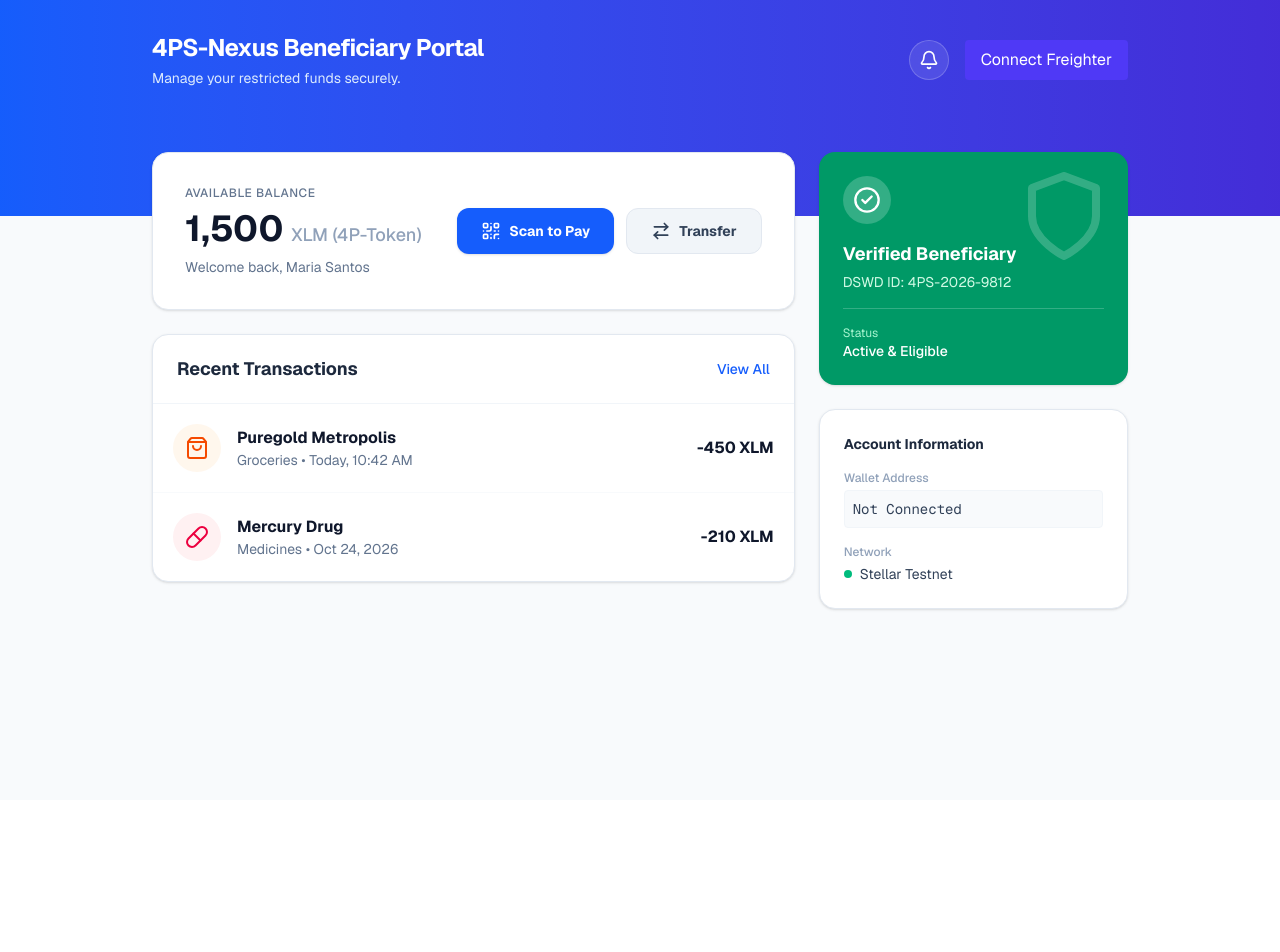
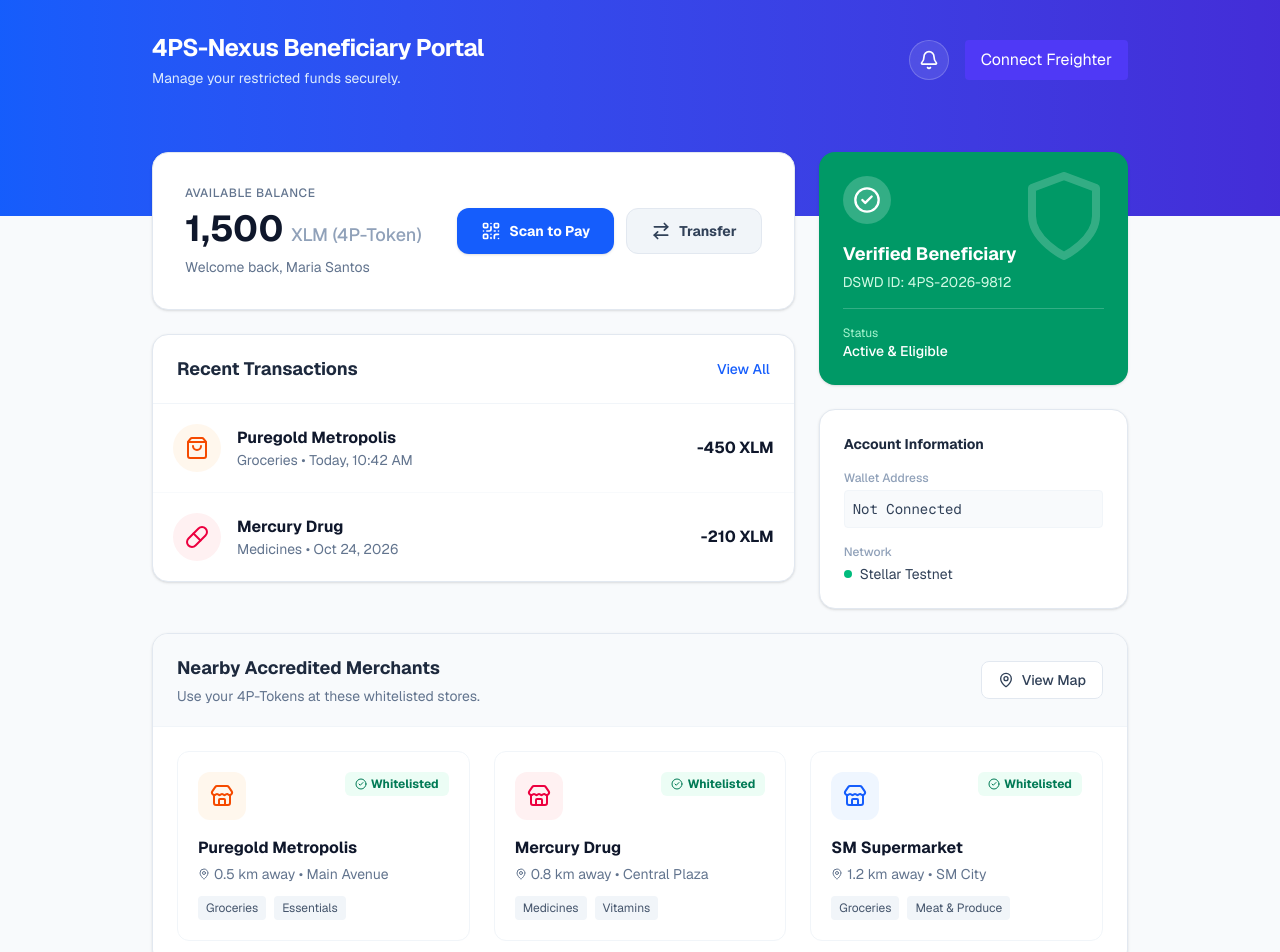
Before and after one commit to Dranyl-23/4PS-Nexus, a Next.js app in the folder web/: page /beneficiary in a window 1280 px wide. Shown: the top 952 px of the page. Before the commit the page ends 800 px from the top, so only its background shows below. Built offline with nearby package versions, Linux system fonts and the light colour scheme.

Commit message:
Add Accredited Merchants Directory to Beneficiary Portal

```diff
--- a/web/src/app/beneficiary/page.tsx
+++ b/web/src/app/beneficiary/page.tsx
@@ -1,5 +1,5 @@
 'use client';
-import { QrCode, ArrowRightLeft, History, ShoppingBag, Pill, Bell, CheckCircle2 } from 'lucide-react';
+import { QrCode, ArrowRightLeft, History, ShoppingBag, Pill, Bell, CheckCircle2, MapPin, Store } from 'lucide-react';
 import ConnectWallet from '@/components/ConnectWallet';
 import { useWalletContext } from '@/components/WalletProvider';
 import { useState } from 'react';
@@ -145,6 +145,83 @@ export default function BeneficiaryApp() {
 
           </div>
         </div>
+
+        {/* Accredited Merchants Directory */}
+        <div className="mt-6 bg-white rounded-2xl shadow-sm border border-slate-200 overflow-hidden">
+          <div className="px-6 py-5 border-b border-slate-100 flex justify-between items-center bg-slate-50">
+            <div>
+              <h2 className="text-lg font-bold text-slate-800">Nearby Accredited Merchants</h2>
+              <p className="text-sm text-slate-500 mt-1">Use your 4P-Tokens at these whitelisted stores.</p>
+            </div>
+            <button className="px-4 py-2 bg-white border border-slate-200 text-slate-700 rounded-lg text-sm font-medium hover:bg-slate-50 transition-colors flex items-center gap-2">
+              <MapPin className="w-4 h-4" /> View Map
+            </button>
+          </div>
+          <div className="p-6 grid grid-cols-1 sm:grid-cols-2 lg:grid-cols-3 gap-6">
+
+            {/* Merchant 1 */}
+            <div className="border border-slate-100 rounded-xl p-5 hover:border-blue-200 hover:shadow-md transition-all cursor-pointer group">
+              <div className="flex items-start justify-between mb-4">
+                <div className="w-12 h-12 bg-orange-50 text-orange-600 rounded-xl flex items-center justify-center group-hover:bg-orange-100 transition-colors">
+                  <Store className="w-6 h-6" />
+                </div>
+                <span className="bg-emerald-50 text-emerald-700 text-xs font-bold px-2.5 py-1 rounded-md flex items-center gap-1">
+                  <CheckCircle2 className="w-3 h-3" /> Whitelisted
+                </span>
+              </div>
+              <h3 className="font-bold text-slate-900 mb-1">Puregold Metropolis</h3>
+              <p className="text-sm text-slate-500 mb-3 flex items-center gap-1">
+                <MapPin className="w-3 h-3" /> 0.5 km away • Main Avenue
+              </p>
+              <div className="flex flex-wrap gap-2">
+                <span className="text-xs bg-slate-100 text-slate-600 px-2 py-1 rounded">Groceries</span>
+                <span className="text-xs bg-slate-100 text-slate-600 px-2 py-1 rounded">Essentials</span>
+              </div>
+            </div>
+
+            {/* Merchant 2 */}
+            <div className="border border-slate-100 rounded-xl p-5 hover:border-blue-200 hover:shadow-md transition-all cursor-pointer group">
+              <div className="flex items-start justify-between mb-4">
+                <div className="w-12 h-12 bg-rose-50 text-rose-600 rounded-xl flex items-center justify-center group-hover:bg-rose-100 transition-colors">
+                  <Store className="w-6 h-6" />
+                </div>
+                <span className="bg-emerald-50 text-emerald-700 text-xs font-bold px-2.5 py-1 rounded-md flex items-center gap-1">
+                  <CheckCircle2 className="w-3 h-3" /> Whitelisted
+                </span>
+              </div>
+              <h3 className="font-bold text-slate-900 mb-1">Mercury Drug</h3>
+              <p className="text-sm text-slate-500 mb-3 flex items-center gap-1">
+                <MapPin className="w-3 h-3" /> 0.8 km away • Central Plaza
+              </p>
+              <div className="flex flex-wrap gap-2">
+                <span className="text-xs bg-slate-100 text-slate-600 px-2 py-1 rounded">Medicines</span>
+                <span className="text-xs bg-slate-100 text-slate-600 px-2 py-1 rounded">Vitamins</span>
+              </div>
+            </div>
+
+            {/* Merchant 3 */}
+            <div className="border border-slate-100 rounded-xl p-5 hover:border-blue-200 hover:shadow-md transition-all cursor-pointer group">
+              <div className="flex items-start justify-between mb-4">
+                <div className="w-12 h-12 bg-blue-50 text-blue-600 rounded-xl flex items-center justify-center group-hover:bg-blue-100 transition-colors">
+                  <Store className="w-6 h-6" />
+                </div>
+                <span className="bg-emerald-50 text-emerald-700 text-xs font-bold px-2.5 py-1 rounded-md flex items-center gap-1">
+                  <CheckCircle2 className="w-3 h-3" /> Whitelisted
+                </span>
+              </div>
+              <h3 className="font-bold text-slate-900 mb-1">SM Supermarket</h3>
+              <p className="text-sm text-slate-500 mb-3 flex items-center gap-1">
+                <MapPin className="w-3 h-3" /> 1.2 km away • SM City
+              </p>
+              <div className="flex flex-wrap gap-2">
+                <span className="text-xs bg-slate-100 text-slate-600 px-2 py-1 rounded">Groceries</span>
+                <span className="text-xs bg-slate-100 text-slate-600 px-2 py-1 rounded">Meat & Produce</span>
+              </div>
+            </div>
+
+          </div>
+        </div>
+
       </div>
 
       {/* Demo Pay Modal */}
```
